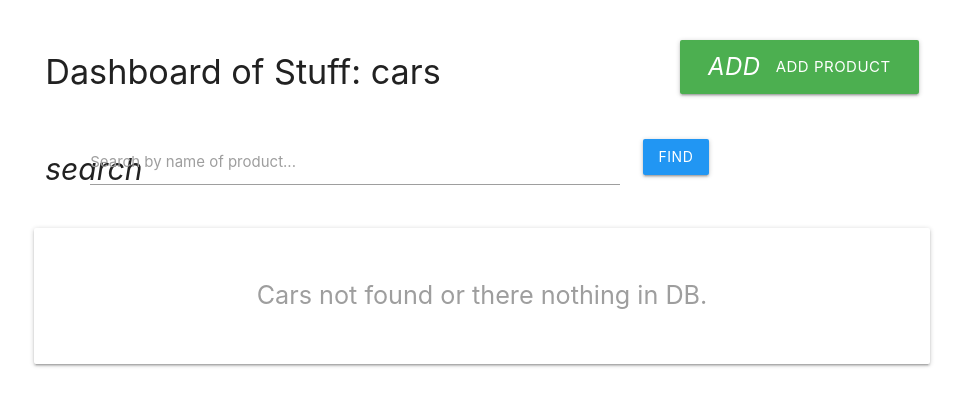
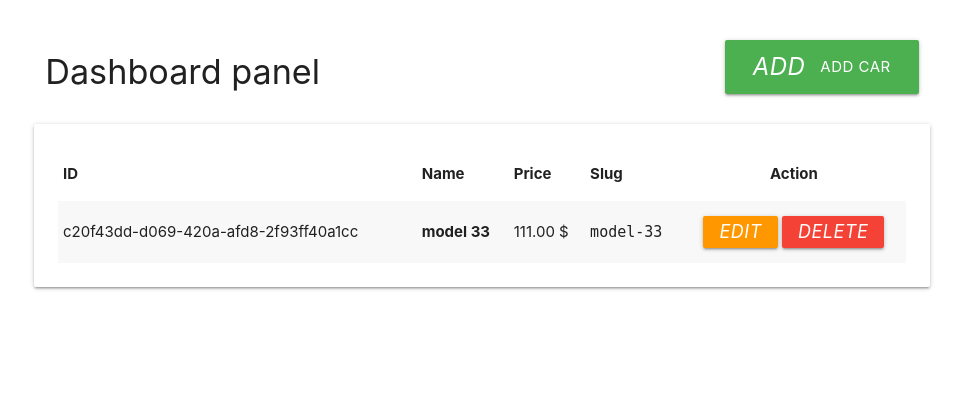
Before and after one commit to programming-circle/Django-Exam-Project, a Django app: page /Shop/staff/dashboard/ in a window 1280 px wide. Shown: the top 406 px of the page, without its empty margins (158-1121 px from the left). Run offline with Django 5.2, Linux system fonts and the light colour scheme; a user stored in the database is signed in; data comes from the database, SQL or seed files in the repository; both versions use the stored data as it was after the commit.

Commit message:
Fix on dashboard and custom panel

```diff
--- a/Project_for_Exam/forms.py
+++ b/Project_for_Exam/forms.py
@@ -11,25 +11,31 @@ class CarCreateForm(forms.ModelForm):
         help_text='Enter a URL-friendly identifier.'
     )
 
+    def __init__(self, *args, **kwargs):
+        super().__init__(*args, **kwargs)
+        # Ensure brand field always has fresh queryset
+        self.fields['brand'].queryset = Brand.objects.all()
+        self.fields['brand'].widget = forms.Select(attrs={'class':'browser-default'})
+        self.fields['brand'].empty_label = 'Choose a brand'
+
     class Meta:
         model = Cars
         fields= ['name','brand','slug','description','price','discount_price','stock','image_path']
         widgets = {
             'name': forms.TextInput(attrs={'class':'validate'}),
-            'brand': forms.Select(attrs={'class':'validate'}),
             'description': forms.Textarea(attrs={'class':'validate', 'rows': 3}),
             'price': forms.NumberInput(attrs={'class':'validate', 'step':'0.01'}),
             'discount_price': forms.NumberInput(attrs={'class':'validate', 'step':'0.01'}),
             'stock': forms.NumberInput(attrs={'class':'validate', 'min':'0'}),
             'image_path': forms.TextInput(attrs={'class':'validate'}),
         }
-BrandForm = forms.inlineformset_factory(
-    Brand,
-    Cars,
-    fields=['name','slug'],
-    extra=2, #I don't know what it does on practice.. on site says it showing how many empty string show.
-    can_delete=False # This i don't understand too, it says "allow delete already existing strings
-)
+# BrandForm = forms.inlineformset_factory(
+#     Brand,
+#     Cars,
+#     fields=['name','slug'],
+#     extra=2, #I don't know what it does on practice.. on site says it showing how many empty string show.
+#     can_delete=False # This i don't understand too, it says "allow delete already existing strings
+# )
 
 
 # Update
--- a/Project_for_Exam/templates/auth_system/staff/dashboard.html
+++ b/Project_for_Exam/templates/auth_system/staff/dashboard.html
@@ -5,33 +5,17 @@
 
     <div class="row valign-wrapper">
         <div class="col s12 m6">
-            <h4>Dashboard of Stuff: cars</h4>
+            <h4>Dashboard panel</h4>
         </div>
         <div class="col s12 m6 right-align">
-            <a href="{% url 'staff_product_create' %}" class="btn-large green waves-effect waves-light">
-                <i class="material-icons left">add</i> Add Product
+            <a href="#createForm" class="btn-large green waves-effect waves-light modal-trigger">
+                <i class="material-icons left">add</i> add Car
             </a>
         </div>
     </div>
 
-    <div class="row">
-        <form method="GET" action="">
-            <div class="input-field col s12 m8">
-                <i class="material-icons prefix">search</i>
-                <input type="text" name="search" id="search_input" value="{{ search_query }}">
-                <label for="search_input">Search by name of product...</label>
-            </div>
-            <div class="input-field col s12 m4">
-                <button type="submit" class="btn blue waves-effect waves-light">Find</button>
-                {% if search_query %}
-                    <a href="{% url 'staff_dashboard' %}" class="btn grey waves-effect waves-light">Сбросить</a>
-                {% endif %}
-            </div>
-        </form>
-    </div>
-
     <div class="card-panel">
-        {% if products %}
+        {% if cars %}
             <table class="striped highlighted responsive-table">
                 <thead>
                     <tr>
@@ -39,21 +23,31 @@
                         <th>Name</th>
                         <th>Price</th>
                         <th>Slug</th>
-                        <th class="center-align">Actions</th>
+                        <th class="center-align">Action</th>
                     </tr>
                 </thead>
                 <tbody>
-                    {% for c in cars %}
+                    {% for p in cars %}
                         <tr>
-                            <td>{{ c.id }}</td>
-                            <td><b>{{ c.name }}</b></td>
-                            <td>{{ c.price }} $.</td>
-                            <td><code>{{ c.slug }}</code></td>
+                            <td>{{ p.id }}</td>
+                            <td><b>{{ p.name }}</b></td>
+                            <td>{{ p.price }} $ </td>
+                            <td><code>{{ p.slug }}</code></td>
                             <td class="center-align">
-                                <a href="{% url 'staff_product_update' pk=p.id %}" class="btn-small orange waves-effect waves-light" title="Редактировать">
+                                <a href="#updateForm"
+                                   class="btn-small orange waves-effect waves-light modal-trigger edit-btn"
+                                   data-id="{{ p.id }}"
+                                   data-name="{{ p.name }}"
+                                   data-price="{{ p.price }}"
+                                   data-slug="{{ p.slug }}"
+                                   data-brand="{{ p.brand.id|default:'' }}"
+                                   data-description="{{ p.description }}">
                                     <i class="material-icons">edit</i>
                                 </a>
-                                <a href="{% url 'staff_product_delete' pk=p.id %}" class="btn-small red waves-effect waves-light" title="Удалить">
+                                <a href="#deleteForm"
+                                   class="btn-small red waves-effect waves-light modal-trigger delete-btn"
+                                   data-id="{{ p.id }}"
+                                   data-name="{{ p.name }}">
                                     <i class="material-icons">delete</i>
                                 </a>
                             </td>
@@ -62,8 +56,123 @@
                 </tbody>
             </table>
         {% else %}
-            <p class="flow-text center grey-text">Cars not found or there nothing in DB.</p>
+            <p class="flow-text center grey-text">Cars not found , add some.</p>
         {% endif %}
     </div>
 </div>
+
+<div id="createForm" class="modal">
+    <form method="POST" action="">
+        {% csrf_token %}
+        <input type="hidden" name="action" value="create">
+        <div class="modal-content">
+            <h4>Add new car</h4>
+            {% if empty_form.non_field_errors %}
+                <div class="red-text">
+                    {% for error in empty_form.non_field_errors %}
+                        <p>{{ error }}</p>
+                    {% endfor %}
+                </div>
+            {% endif %}
+            <p><label>Name:</label>{{ empty_form.name }}</p>
+            <p>
+                <label for="id_brand">Brand:</label>
+                <select name="brand" id="id_brand" class="browser-default" required>
+                    <option value="" disabled selected>Choose a brand</option>
+                    {% for brand in brands %}
+                        <option value="{{ brand.id }}">{{ brand.name }}</option>
+                    {% endfor %}
+                </select>
+            </p>
+            <p><label>Slug:</label>{{ empty_form.slug }}</p>
+            <p><label>Description:</label>{{ empty_form.description }}</p>
+            <p><label>Price:</label>{{ empty_form.price }}</p>
+            <p><label>Discount Price:</label>{{ empty_form.discount_price }}</p>
+            <p><label>Stock:</label>{{ empty_form.stock }}</p>
+            <p><label>Image Path:</label>{{ empty_form.image_path }}</p>
+        </div>
+        <div class="modal-footer">
+            <a href="#!" class="modal-close waves-effect waves-red btn-flat">cancel</a>
+            <button type="submit" class="waves-effect waves-green btn green">Create</button>
+        </div>
+    </form>
+</div>
+
+<div id="updateForm" class="modal">
+    <form method="POST" action="">
+        {% csrf_token %}
+        <input type="hidden" name="action" value="update">
+        <input type="hidden" name="product_id" id="update_product_id">
+        <div class="modal-content">
+            <h4>Update car</h4>
+            <p><label>Name of car:</label><input type="text" name="name" id="update_name" required></p>
+            <p><label>Price:</label><input type="number" name="price" id="update_price" required></p>
+            <p><label>Slug:</label><input type="text" name="slug" id="update_slug" required></p>
+            <p>
+                <label for="update_brand">Brand:</label>
+                <select name="brand" id="update_brand" class="browser-default" required>
+                    <option value="" disabled selected>Choose Brand</option>
+                    {% for brand in brands %}
+                        <option value="{{ brand.id }}">{{ brand.name }}</option>
+                    {% endfor %}
+                </select>
+            </p>
+            <p><label>description:</label><textarea name="description" id="update_description" class="materialize-textarea"></textarea></p>
+        </div>
+        <div class="modal-footer">
+            <a href="#!" class="modal-close waves-effect waves-red btn-flat">Cancel</a>
+            <button type="submit" class="waves-effect waves-green btn orange">Save</button>
+        </div>
+    </form>
+</div>
+
+<div id="deleteForm" class="modal">
+    <form method="POST" action="">
+        {% csrf_token %}
+        <input type="hidden" name="action" value="delete"> <input type="hidden" name="product_id" id="delete_product_id">
+        <div class="modal-content">
+            <h4>Delete Car?</h4>
+            <p>You sure? Good. I prefer this way. <b id="delete_product_name"></b>?</p>
+        </div>
+        <div class="modal-footer">
+            <a href="#!" class="modal-close waves-effect waves-red btn-flat">Cancel</a>
+            <button type="submit" class="waves-effect waves-green btn red">Yeah , Dutch</button>
+        </div>
+    </form>
+</div>
+
+<script>
+    // A little play with Java Script
+    document.addEventListener('DOMContentLoaded', function() {
+
+        var elems = document.querySelectorAll('.modal');
+        var instances = M.Modal.init(elems);
+
+
+        document.querySelectorAll('.edit-btn').forEach(function(button) {
+            button.addEventListener('click', function() {
+                document.getElementById('update_product_id').value = this.getAttribute('data-id');
+                document.getElementById('update_name').value = this.getAttribute('data-name');
+                document.getElementById('update_price').value = this.getAttribute('data-price');
+                document.getElementById('update_slug').value = this.getAttribute('data-slug');
+
+                // temp fix if brand doesn't work right.
+                var brandId = this.getAttribute('data-brand');
+                document.getElementById('update_brand').value = brandId ? brandId : "";
+
+                document.getElementById('update_description').value = this.getAttribute('data-description');
+
+                M.updateTextFields();
+
+            });
+        });
+
+        document.querySelectorAll('.delete-btn').forEach(function(button) {
+            button.addEventListener('click', function() {
+                document.getElementById('delete_product_id').value = this.getAttribute('data-id');
+                document.getElementById('delete_product_name').innerText = this.getAttribute('data-name');
+            });
+        });
+    });
+</script>
 {% endblock dashboard %}
--- a/Project_for_Exam/templates/base_layout.html
+++ b/Project_for_Exam/templates/base_layout.html
@@ -1,9 +1,10 @@
 <!DOCTYPE html>
 <html lang="en">
 <head>
+    {% load static %}
     <meta charset="UTF-8">
     <!-- Links here: -->
-    <link type="text/css" rel="stylesheet" href="wwwroot/css/materialize.min.css"  media="screen,projection"/>
+    <link type="text/css" rel="stylesheet" href="{% static 'css/materialize.min.css' %}" media="screen,projection"/>
     <!-- -->
     <meta name="viewport" content="width=device-width, initial-scale=1.0">
     <title>Django</title>
@@ -22,6 +23,6 @@
 
 
 
-    <script type="text/javascript" src="js/materialize.min.js"></script>
+    <script type="text/javascript" src="{% static 'js/materialize.min.js' %}"></script>
 </body>
 </html>
--- a/Project_for_Exam/views.py
+++ b/Project_for_Exam/views.py
@@ -7,7 +7,7 @@ from django.contrib.auth import login , logout
 from django.contrib.auth.forms import AuthenticationForm
 from django.contrib.auth.decorators import login_required , user_passes_test
 from .forms import RegistationForm, CarCreateForm
-from .models import MyUser , Cars
+from .models import MyUser , Cars, Brand
 # ------------- Auth section ----------------
 
 
@@ -52,55 +52,71 @@ def auth_page(request:HttpRequest):
 def if_staff_user(user:MyUser):
     return user.is_staff
 
+#I decide to make one big method for rendering dashboard and forms on it.
+# user_passes_test - special library shortcut method for testing if user logined , first parameter goes to If_staff_user
+# and checks if he staff and if no sends him to login page for autorization.
 @user_passes_test(if_staff_user, login_url='login_page')
 def staff_dashboard(request):
+    empty_form = CarCreateForm()
+
     if request.method == "POST":
         action = request.POST.get('action')
+        # Create
+        if action == "create":
+            create_form = CarCreateForm(request.POST)
+            if create_form.is_valid():
+                create_form.save()
+                return redirect('dashboard')
+            else:
+                print("--- ОШИБКА СОЗДАНИЯ МАШИНЫ ---")
+                print(create_form.errors)
+                empty_form = create_form
 
-        if action == "create":
-            form = CarCreateForm(request.POST)
-            if form.is_valid():
-                form.save()
-                return redirect('dashboard')
+        # Update
         elif action == "update":
-            car_id = request.POST.get('car_id')
-            car = get_object_or_404(Cars, id = car_id)
+            car_id = request.POST.get('product_id')
+            car = get_object_or_404(Cars, id=car_id)
             form = CarCreateForm(request.POST, instance=car)
             if form.is_valid():
                 form.save()
                 return redirect('dashboard')
+            else:
+                print("--- ОШИБКА СОЗДАНИЯ МАШИНЫ ---")
+                print(form.errors)
+        # Delete
+        elif action == "delete":
+            car_id = request.POST.get('product_id')
+            car = get_object_or_404(Cars, id=car_id)
+            car.delete()
+            return redirect('dashboard')
 
-        elif action == "delete":
-            car_id = request.POST.get('car_id')
-            car = get_object_or_404(Cars, id = car_id)
-            car.delete
-            return redirect('dashboard')
+    # Get is always working without clicking on action.
     cars = Cars.objects.all()
+    # search things
     search_query = request.GET.get('search', '') #for searching stuff
     if search_query:
         cars = cars.filter(name__icontains=search_query)
 
-
-
-
     context = {
         "cars": cars,
         "search_query": search_query,
-        "empty_form": CarCreateForm()
+        "empty_form": empty_form,
+        "brands": Brand.objects.all(),
     }
 
     return render(request, "dashboard.html", context)
-#Update
-@user_passes_test(if_staff_user, login_url='login')
-def staff_product_update(request, id):
-    car = get_object_or_404(Cars,id=id)
-    if request.method == "POST":
-        form = ProductForm(request.POST, instance=car)
-        if form.is_valid():
-            form.save()
-            return redirect('dashboard')
-    else:
-        form = ProductForm(instance=car)
-    return render(request, "staff/product_form.html", {"form": form, "title": "Updating"})
+
+# #Update
+# @user_passes_test(if_staff_user, login_url='login')
+# def staff_product_update(request, id):
+#     car = get_object_or_404(Cars,id=id)
+#     if request.method == "POST":
+#         form = ProductForm(request.POST, instance=car)
+#         if form.is_valid():
+#             form.save()
+#             return redirect('dashboard')
+#     else:
+#         form = ProductForm(instance=car)
+#     return render(request, "staff/product_form.html", {"form": form, "title": "Updating"})
 
 # Create your views here.
--- a/config/settings.py
+++ b/config/settings.py
@@ -108,4 +108,7 @@ USE_TZ = True
 # https://docs.djangoproject.com/en/6.0/howto/static-files/
 
 STATIC_URL = 'static/'
+STATICFILES_DIRS = [
+    BASE_DIR / 'config' / 'wwwroot',
+]
 AUTH_USER_MODEL = 'Project_for_Exam.MyUser'
```
Also changed, not shown: db.sqlite3.
